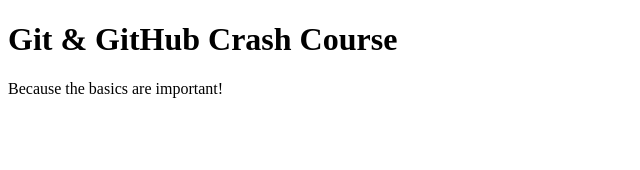
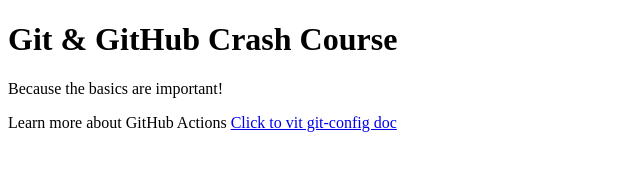
Before and after one commit to Oluwaseyi-Fayomade/github-crash-course, a plain HTML site: page index.html in a window 1280 px wide. Shown: the whole page, without its empty margins (0-640 px from the left). Drawn offline with Linux system fonts and the light colour scheme.

Commit message:
Add a link

```diff
--- a/index.html
+++ b/index.html
@@ -9,5 +9,8 @@
   <body>
     <h1>Git & GitHub Crash Course</h1>
     <p>Because the basics are important!</p>
+    <p>Learn more about GitHub Actions
+      <a href="https://git-scm.com/docs/git-config">Click to vit git-config doc</a>
+    </p>
   </body>
 </html>
```
